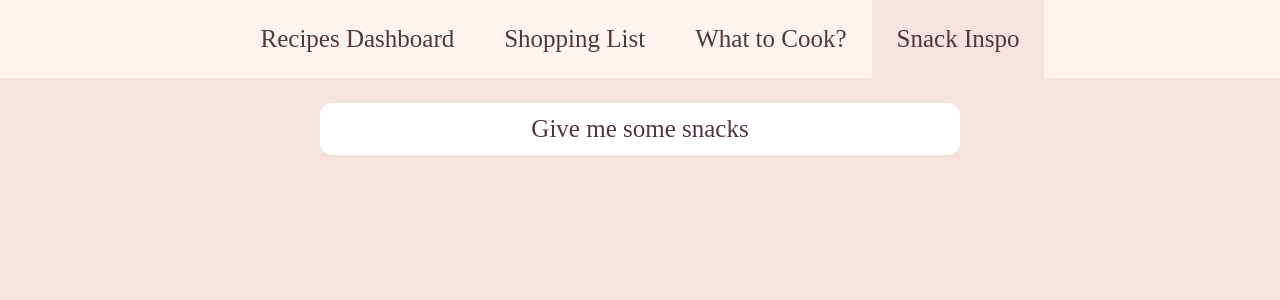
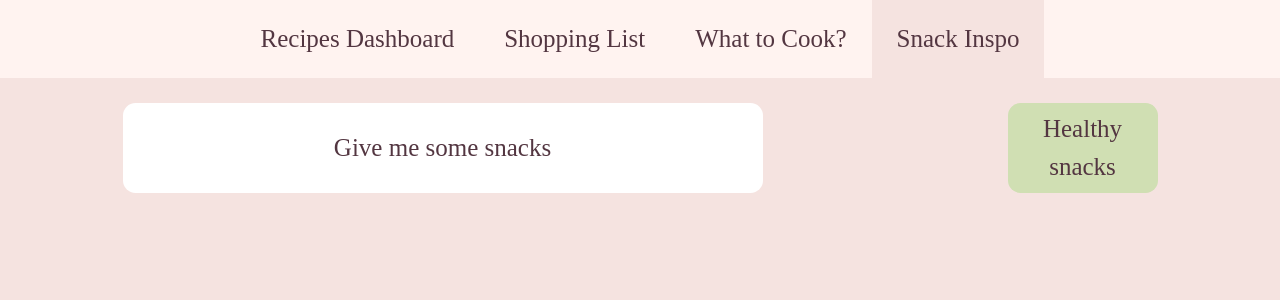
Before and after one commit to emilypondaven/Recipe-Ingredients-Webapp, a React (Vite) app: page /snack-recommendations in a window 1280 px wide. Shown: the top 300 px of the page. Built offline with nearby package versions, Linux system fonts and the light colour scheme; a web font is replaced by a local one.

Commit message:
Add healthy/not healthy toggle

```diff
--- a/src/pages/SnackRecommendation.jsx
+++ b/src/pages/SnackRecommendation.jsx
@@ -64,9 +64,12 @@
     <div>
       <NavBar format="topnav" />
       <div className="snackGenerator">
-        <button onClick={handleClick}>
-          {refresh ? "Refresh" : "Give me some snacks"}
-        </button>
+        <div style={{display: "flex", justifyContent: "space-between" }}>
+            <button onClick={handleClick}>
+            {refresh ? "Refresh" : "Give me some snacks"}
+            </button>
+            <button style={{backgroundColor: !healthy ? "#EDCCCB" : "#D0DFB3", width: "6em" }} onClick={() => setHealthy((prev) => !prev)}>{healthy ? "Healthy snacks" : "Unhealthy snacks"}</button>
+        </div>
         <div className="snackList">
           {snackList.map((snack, index) => (
             <span key={index}>{snack.item}</span>
```
